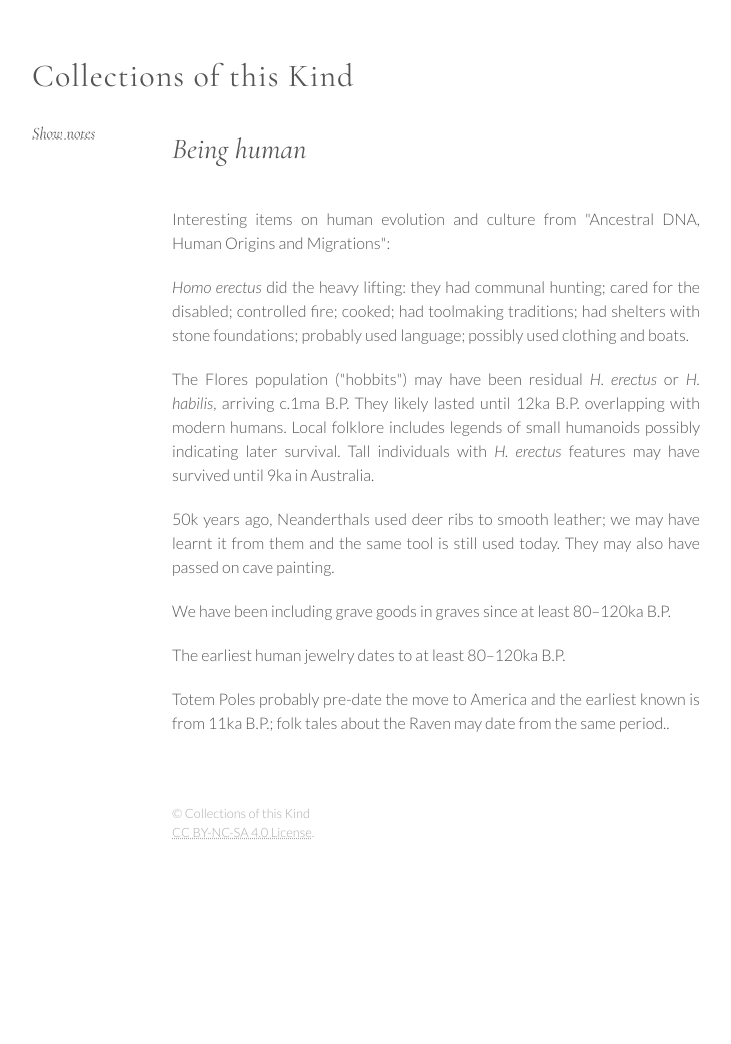
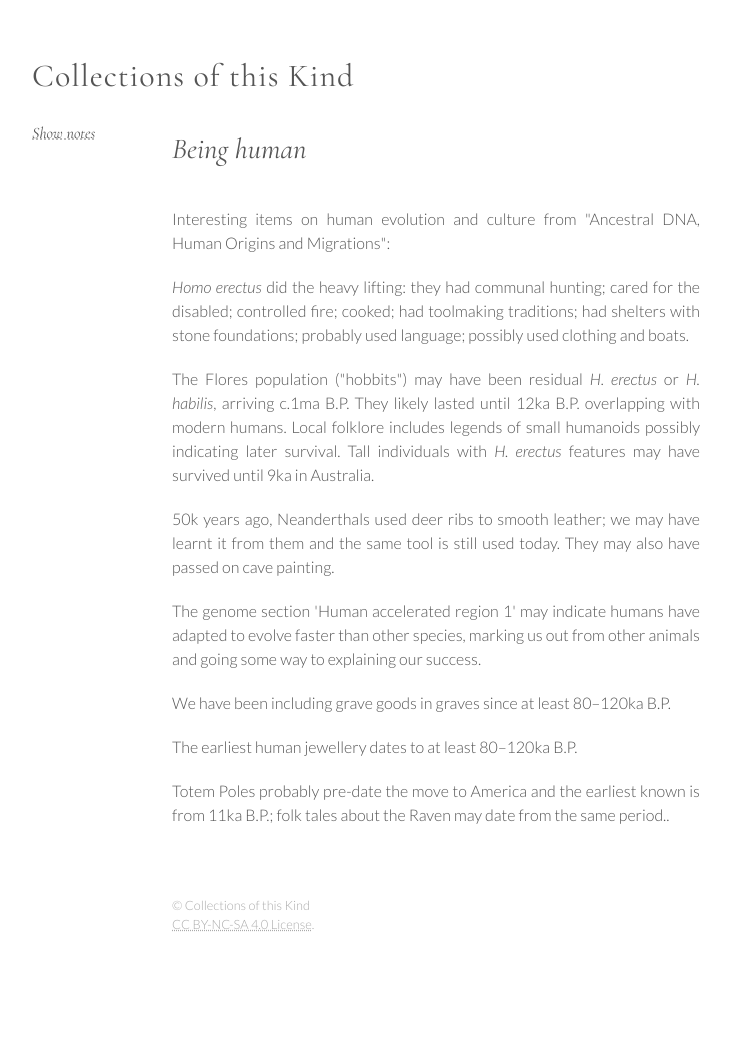
Before and after one commit to CollectionsOfThisKind/collectionsofthiskind.github.io, a Jekyll site: the page built from pages/lists/lists/homo.html, in a window 1280 px wide. Shown: the whole page, without its empty margins (78-809 px from the left). Built offline with Jekyll 4.4.1, drawn with Linux system fonts in a browser that asks for light colours; before the commit the page ends 960 px from its top, so only the background shows below that.

Commit message:
Add files via upload

```diff
--- a/pages/lists/lists/homo.html
+++ b/pages/lists/lists/homo.html
@@ -25,8 +25,9 @@ Interesting items on human evolution and culture from "Ancestral DNA, Human Orig
 <p>The Flores population ("hobbits") may have been residual <i>H. erectus</i> or <i>H. habilis</i>, arriving c.1ma B.P. They likely lasted until 12ka B.P. overlapping with modern humans. Local folklore includes legends of small humanoids possibly indicating later survival<span class=note>3</span>. Tall individuals with
 <i>H. erectus</i> features may have survived until 9ka in Australia<span class=note>4</span>.</p>
 <p>50k years ago, Neanderthals used deer ribs to smooth leather; we may have learnt it from them and the same tool is still used today<span class=note>5</span>. They may also have passed on cave painting<span class=note>5</span>.</p>
+<p>The genome section 'Human accelerated region 1' may indicate humans have adapted to evolve faster than other species, marking us out from other animals and going some way to explaining our success.</p>
 <p>We have been including grave goods in graves since at least 80&ndash;120ka B.P.<span class=note>6</span></p>
-<p>The earliest human jewelry dates to at least 80&ndash;120ka B.P.<span class=note>6</span></p>
+<p>The earliest human jewellery dates to at least 80&ndash;120ka B.P.<span class=note>6</span></p>
 <p>Totem Poles probably pre-date the move to America and the earliest known is from 11ka B.P.; folk tales about the Raven may date from the same period.<span class=note>7</span>.</p>
 </ul>
 
```
